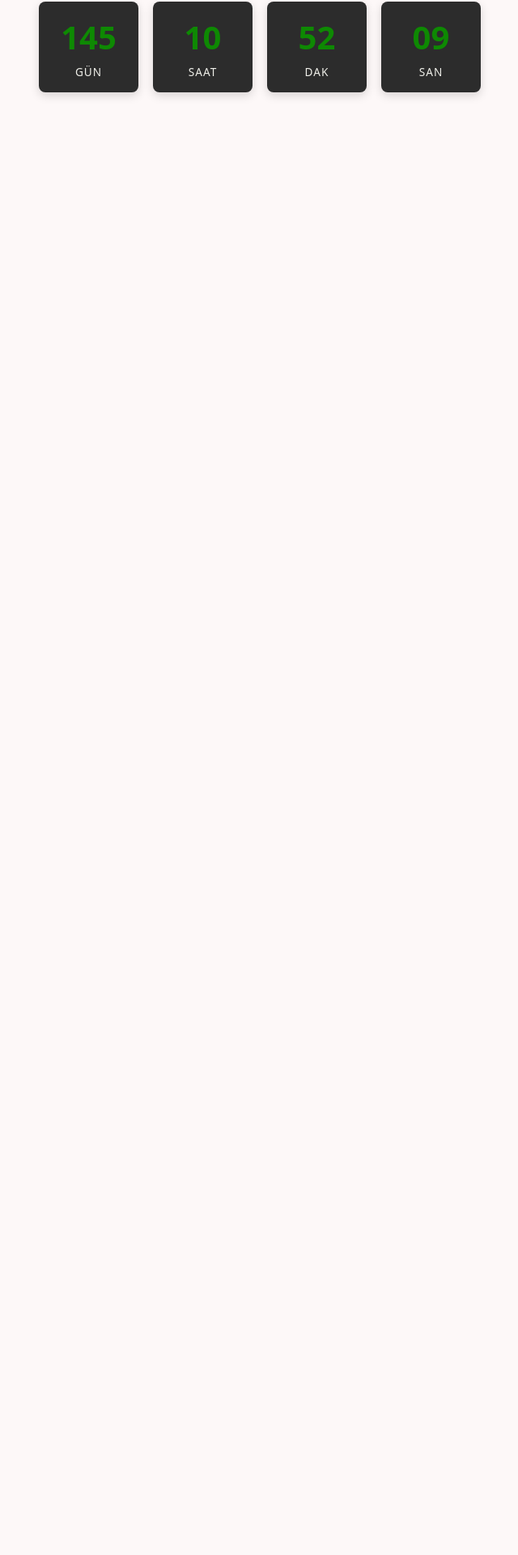
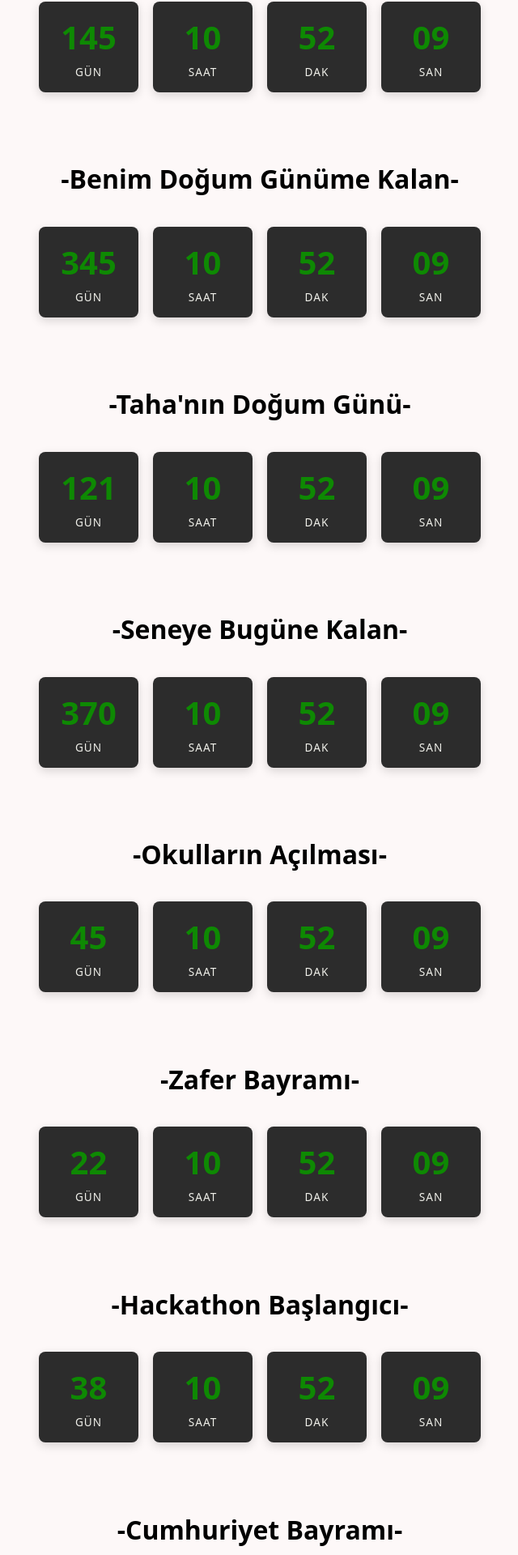
Before and after one commit to kuzgunneslihan/vue-yilbasi-sayaci, a Vue app: page / in a window 1280 px wide. Shown: the part 275-2195 px from the top of the page at 81% size, without its empty margins (319-959 px from the left). Before the commit the page ends 800 px from the top, so only its background shows below. Built offline with nearby package versions, Linux system fonts and the light colour scheme.

Commit message:
refactor: App.vue ya yeni örnekler eklendi

```diff
--- a/src/App.vue
+++ b/src/App.vue
@@ -4,11 +4,25 @@ import Tc from './components/tc.vue';
 import FormAlani from './components/FormAlani.vue';
 
 const tarihListesi = ref([
-  { id: 1, baslik: '-Yılbaşına Kalan Süre-', tarih: '2026-12-31' }
+  { id: 1, baslik: '-Yılbaşına Kalan Süre-', tarih: '2026-12-31' },
+  { id: 2, baslik: '-Benim Doğum Günüme Kalan-', tarih: '2027-07-19' },
+  { id: 3, baslik: "-Taha'nın Doğum Günü-", tarih: '2026-12-07' },
+  { id: 4, baslik: '-Seneye Bugüne Kalan-', tarih: '2027-08-13' },
+  { id: 5, baslik: '-Okulların Açılması-', tarih: '2026-09-22' },
+  { id: 6, baslik: '-Zafer Bayramı-', tarih: '2026-08-30' },
+  { id: 7, baslik: '-Hackathon Başlangıcı-', tarih: '2026-09-15' },
+  { id: 8, baslik: '-Cumhuriyet Bayramı-', tarih: '2026-10-29' },
+  { id: 9, baslik: '-Cadılar Bayramı-', tarih: '2026-10-31' },
+  { id: 10, baslik: '-Sene Sonu Proje Teslimi-', tarih: '2027-01-15' },
+  { id: 11, baslik: '-Sevgililer Günü-', tarih: '2027-02-14' },
+  { id: 12, baslik: '-23 Nisan Ulusal Egemenlik-', tarih: '2027-04-23' },
+  { id: 13, baslik: '-1 Mayıs İşçi Bayramı-', tarih: '2027-05-01' },
+  { id: 14, baslik: '-19 Mayıs Gençlik ve Spor Bayramı-', tarih: '2027-05-19' },
+  { id: 15, baslik: '-Yaz Tatilinin Başlaması-', tarih: '2027-06-15' }
 ]);
 
 onMounted(() => {
-  const kaydedilmisVeri = localStorage.getItem('benimTarihlerim');
+  const kaydedilmisVeri = localStorage.getItem('benimTarihlerim2');
   if (kaydedilmisVeri) {
     tarihListesi.value = JSON.parse(kaydedilmisVeri);
   }
```
